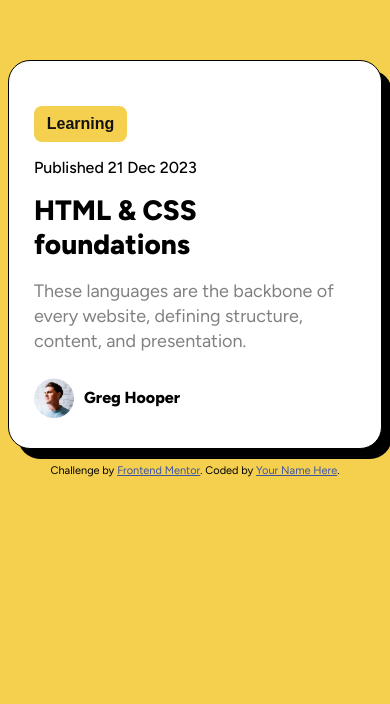
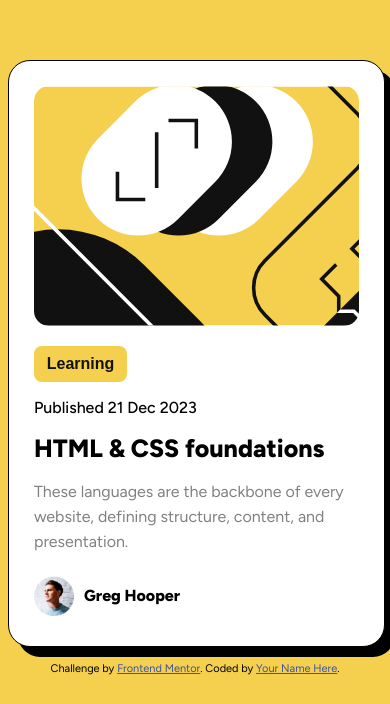
Before and after one commit to KNWard/Blog-Preview-Card, a plain HTML site: page index.html in a window 390 px wide. Shown: the part 140-844 px from the top of the page. Drawn offline with Linux system fonts and the light colour scheme.

Commit message:
update styles.css

```diff
--- a/styles.css
+++ b/styles.css
@@ -18,10 +18,15 @@ body {
  box-shadow: 10px 10px;
 }
 
-.illustration {
+.img-container {
+ border-radius: 15px;
  width: 100%;
- border-radius: 15px;
+ height: 240px;
+ background: url(assets/images/illustration-article.svg);
+ background-repeat: no-repeat;
+ background-size: cover
 }
+
 
 button {
  width: 93px;
@@ -45,6 +50,11 @@ button {
  font-weight: 800;
  margin-top: 0;
  margin-bottom: 0;
+}
+
+.title:hover {
+ cursor: pointer;
+ color: hsl(47, 88%, 63%);
 }
 
 .description {
@@ -83,3 +93,19 @@ footer {
 .attribution a {
  color: hsl(228, 45%, 44%);
 }
+
+/* RESPONSIVE SCREEN */
+@media only screen and (max-width: 425px) {
+ .container {
+  width: 325px;
+ box-shadow: 10px 10px;
+ }
+
+ .title {
+  font-size: 25px;
+ }
+
+ .description {
+  font-size: 16px;
+ }
+}
```
